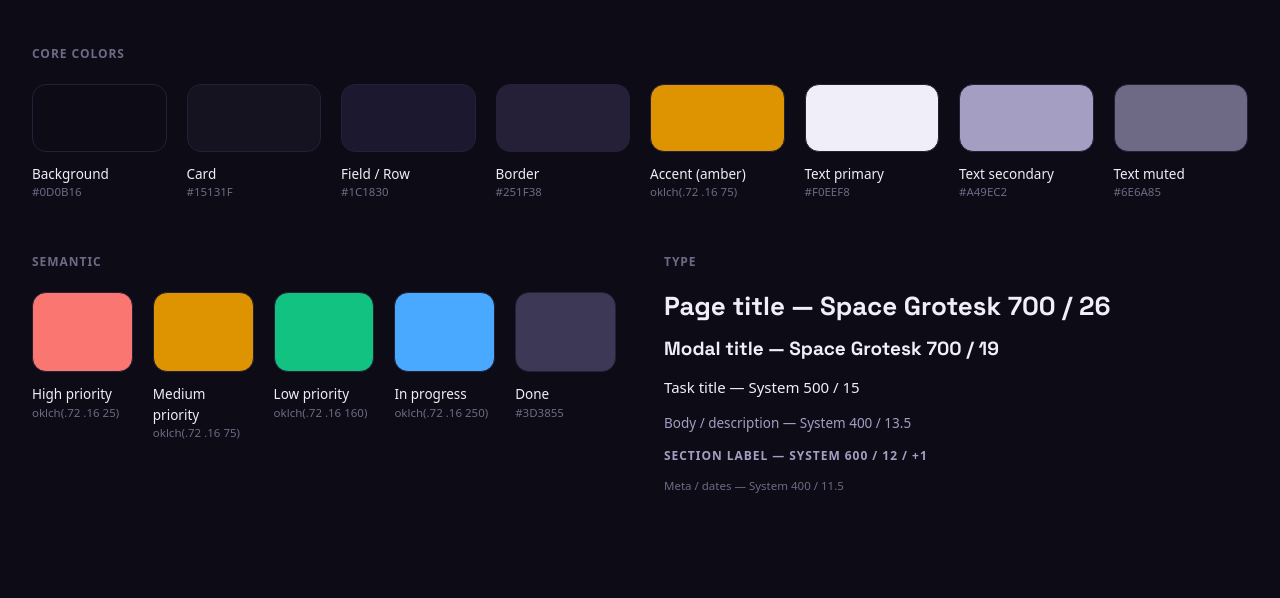
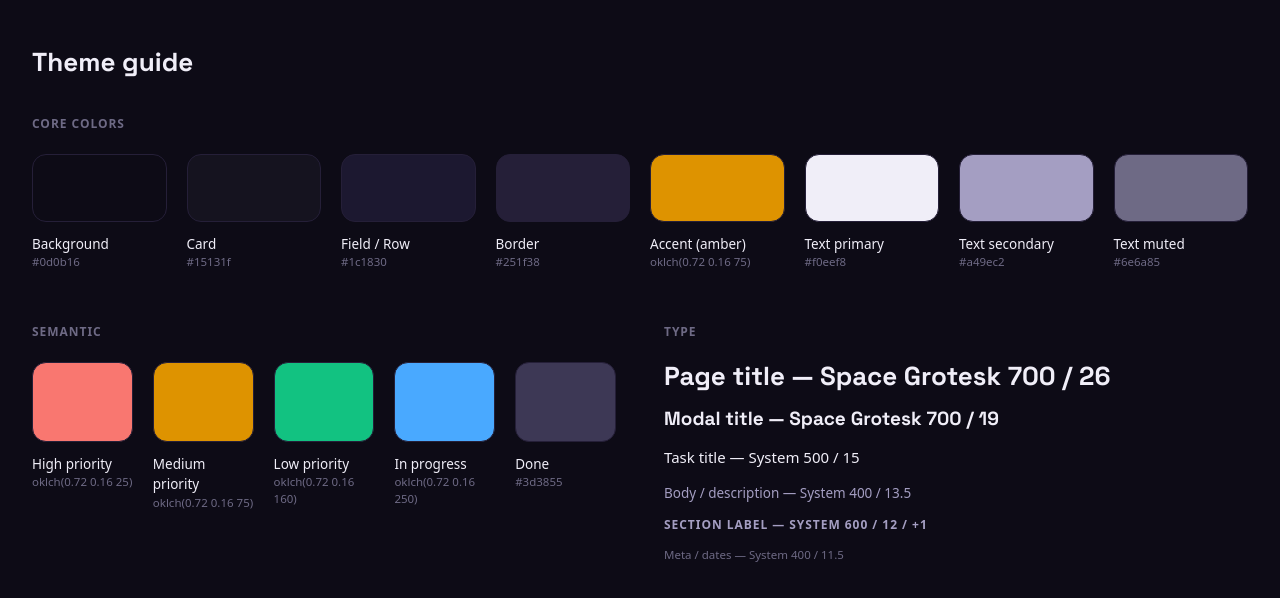
Before and after one commit to rr-sk-dev/zelvo-fe, an Angular app: page /theme in a window 1280 px wide. Shown: the top 598 px of the page. Built offline with nearby package versions, Linux system fonts and the light colour scheme.

Commit message:
♻️ clean-up

```diff
--- a/src/app/app.config.ts
+++ b/src/app/app.config.ts
@@ -1,4 +1,8 @@
-import { ApplicationConfig, provideBrowserGlobalErrorListeners } from '@angular/core';
+import {
+  ApplicationConfig,
+  provideBrowserGlobalErrorListeners,
+  provideZonelessChangeDetection,
+} from '@angular/core';
 import { provideRouter } from '@angular/router';
 
 import { routes } from './app.routes';
@@ -6,6 +10,7 @@ import { routes } from './app.routes';
 export const appConfig: ApplicationConfig = {
   providers: [
     provideBrowserGlobalErrorListeners(),
+    provideZonelessChangeDetection(),
     provideRouter(routes),
-  ]
+  ],
 };
--- a/src/app/app.html
+++ /dev/null
@@ -1 +0,0 @@
-<router-outlet />
--- a/src/app/app.routes.ts
+++ b/src/app/app.routes.ts
@@ -1,7 +1,9 @@
 import { Routes } from '@angular/router';
-import { ThemeGuide } from './theme-guide/theme-guide';
 
 export const routes: Routes = [
-  { path: 'theme', component: ThemeGuide },
+  {
+    path: 'theme',
+    loadComponent: () => import('./theme-guide/theme-guide').then((m) => m.ThemeGuide),
+  },
   { path: '', redirectTo: 'theme', pathMatch: 'full' },
 ];
--- a/src/app/app.ts
+++ b/src/app/app.ts
@@ -4,6 +4,6 @@ import { RouterOutlet } from '@angular/router';
 @Component({
   selector: 'app-root',
   imports: [RouterOutlet],
-  templateUrl: './app.html',
+  template: `<router-outlet />`,
 })
 export class App {}
--- a/src/app/theme-guide/theme-guide.html
+++ b/src/app/theme-guide/theme-guide.html
@@ -1,16 +1,19 @@
 <div class="min-h-screen bg-background px-6 py-10 lg:px-8 lg:py-12">
   <div class="mx-auto w-full max-w-[1280px]">
+    <h1 class="type-page-title text-primary">Theme guide</h1>
+
     <!-- CORE COLORS -->
-    <section>
+    <section class="mt-10">
       <h2 class="type-section-label text-muted">Core colors</h2>
       <div class="mt-6 grid grid-cols-4 gap-x-5 gap-y-6 md:grid-cols-8">
         @for (c of coreColors; track c.name) {
           <div>
             <div
-              class="h-[68px] w-full rounded-card border border-default {{ c.swatchClass }}"
+              class="h-[68px] w-full rounded-card border border-default"
+              [class]="c.swatchClass"
             ></div>
             <p class="mt-3 type-body text-primary">{{ c.name }}</p>
-            <p class="type-meta text-muted">{{ c.value }}</p>
+            <p class="type-meta text-muted">{{ resolvedValues()[c.token] }}</p>
           </div>
         }
       </div>
@@ -23,9 +26,12 @@
         <div class="mt-6 grid grid-cols-3 gap-x-5 gap-y-6 sm:grid-cols-5">
           @for (c of semanticColors; track c.name) {
             <div>
-              <div class="h-20 w-full rounded-card border border-default {{ c.swatchClass }}"></div>
+              <div
+                class="h-20 w-full rounded-card border border-default"
+                [class]="c.swatchClass"
+              ></div>
               <p class="mt-3 type-body text-primary">{{ c.name }}</p>
-              <p class="type-meta text-muted">{{ c.value }}</p>
+              <p class="type-meta text-muted">{{ resolvedValues()[c.token] }}</p>
             </div>
           }
         </div>
@@ -35,7 +41,7 @@
         <h2 class="type-section-label text-muted">Type</h2>
         <div class="mt-6 flex flex-col gap-4">
           @for (t of typeSamples; track t.text) {
-            <p class="{{ t.typeClass }} {{ t.toneClass }}">{{ t.text }}</p>
+            <p [class]="[t.typeClass, t.toneClass]">{{ t.text }}</p>
           }
         </div>
       </section>
--- a/src/app/theme-guide/theme-guide.ts
+++ b/src/app/theme-guide/theme-guide.ts
@@ -1,9 +1,10 @@
-import { Component } from '@angular/core';
+import { Component, afterNextRender, signal } from '@angular/core';
 
 interface Swatch {
   name: string;
-  value: string;
-  /** Tailwind bg utility generated from a semantic color token. */
+  /** Semantic CSS custom property this swatch documents; its value is read live. */
+  token: string;
+  /** Tailwind bg utility generated from the same token. */
   swatchClass: string;
 }
 
@@ -14,31 +15,26 @@ interface TypeSample {
   toneClass: string;
 }
 
-@Component({
-  selector: 'app-theme-guide',
-  templateUrl: './theme-guide.html',
-})
-export class ThemeGuide {
-  readonly coreColors: Swatch[] = [
-    { name: 'Background', value: '#0D0B16', swatchClass: 'bg-background' },
-    { name: 'Card', value: '#15131F', swatchClass: 'bg-card' },
-    { name: 'Field / Row', value: '#1C1830', swatchClass: 'bg-field' },
-    { name: 'Border', value: '#251F38', swatchClass: 'bg-border' },
-    { name: 'Accent (amber)', value: 'oklch(.72 .16 75)', swatchClass: 'bg-accent' },
-    { name: 'Text primary', value: '#F0EEF8', swatchClass: 'bg-primary' },
-    { name: 'Text secondary', value: '#A49EC2', swatchClass: 'bg-secondary' },
-    { name: 'Text muted', value: '#6E6A85', swatchClass: 'bg-muted' },
+const CORE_COLORS: readonly Swatch[] = [
+  { name: 'Background', token: '--background', swatchClass: 'bg-background' },
+  { name: 'Card', token: '--card', swatchClass: 'bg-card' },
+  { name: 'Field / Row', token: '--field', swatchClass: 'bg-field' },
+  { name: 'Border', token: '--border', swatchClass: 'bg-border' },
+  { name: 'Accent (amber)', token: '--accent', swatchClass: 'bg-accent' },
+  { name: 'Text primary', token: '--text-primary', swatchClass: 'bg-primary' },
+  { name: 'Text secondary', token: '--text-secondary', swatchClass: 'bg-secondary' },
+  { name: 'Text muted', token: '--text-muted', swatchClass: 'bg-muted' },
 ];
 
-  readonly semanticColors: Swatch[] = [
-    { name: 'High priority', value: 'oklch(.72 .16 25)', swatchClass: 'bg-priority-high' },
-    { name: 'Medium priority', value: 'oklch(.72 .16 75)', swatchClass: 'bg-priority-medium' },
-    { name: 'Low priority', value: 'oklch(.72 .16 160)', swatchClass: 'bg-priority-low' },
-    { name: 'In progress', value: 'oklch(.72 .16 250)', swatchClass: 'bg-status-in-progress' },
-    { name: 'Done', value: '#3D3855', swatchClass: 'bg-status-done' },
+const SEMANTIC_COLORS: readonly Swatch[] = [
+  { name: 'High priority', token: '--priority-high', swatchClass: 'bg-priority-high' },
+  { name: 'Medium priority', token: '--priority-medium', swatchClass: 'bg-priority-medium' },
+  { name: 'Low priority', token: '--priority-low', swatchClass: 'bg-priority-low' },
+  { name: 'In progress', token: '--status-in-progress', swatchClass: 'bg-status-in-progress' },
+  { name: 'Done', token: '--status-done', swatchClass: 'bg-status-done' },
 ];
 
-  readonly typeSamples: TypeSample[] = [
+const TYPE_SAMPLES: readonly TypeSample[] = [
   {
     text: 'Page title — Space Grotesk 700 / 26',
     typeClass: 'type-page-title',
@@ -66,4 +62,29 @@ export class ThemeGuide {
   },
   { text: 'Meta / dates — System 400 / 11.5', typeClass: 'type-meta', toneClass: 'text-muted' },
 ];
+
+@Component({
+  selector: 'app-theme-guide',
+  templateUrl: './theme-guide.html',
+})
+export class ThemeGuide {
+  readonly coreColors = CORE_COLORS;
+  readonly semanticColors = SEMANTIC_COLORS;
+  readonly typeSamples = TYPE_SAMPLES;
+
+  /** Live resolved value of each token, keyed by custom-property name. */
+  protected readonly resolvedValues = signal<Record<string, string>>({});
+
+  constructor() {
+    // The running CSS is the single source of truth: resolve each token's
+    // value from :root once the DOM exists (browser only — never on the server).
+    afterNextRender(() => {
+      const styles = getComputedStyle(document.documentElement);
+      const resolved: Record<string, string> = {};
+      for (const { token } of [...CORE_COLORS, ...SEMANTIC_COLORS]) {
+        resolved[token] = styles.getPropertyValue(token).trim();
       }
+      this.resolvedValues.set(resolved);
+    });
+  }
+}
```
Also changed, not shown: 2 other files (tests, documents, lock files or other folders). Lines whose indentation alone changed are shown as unchanged.
